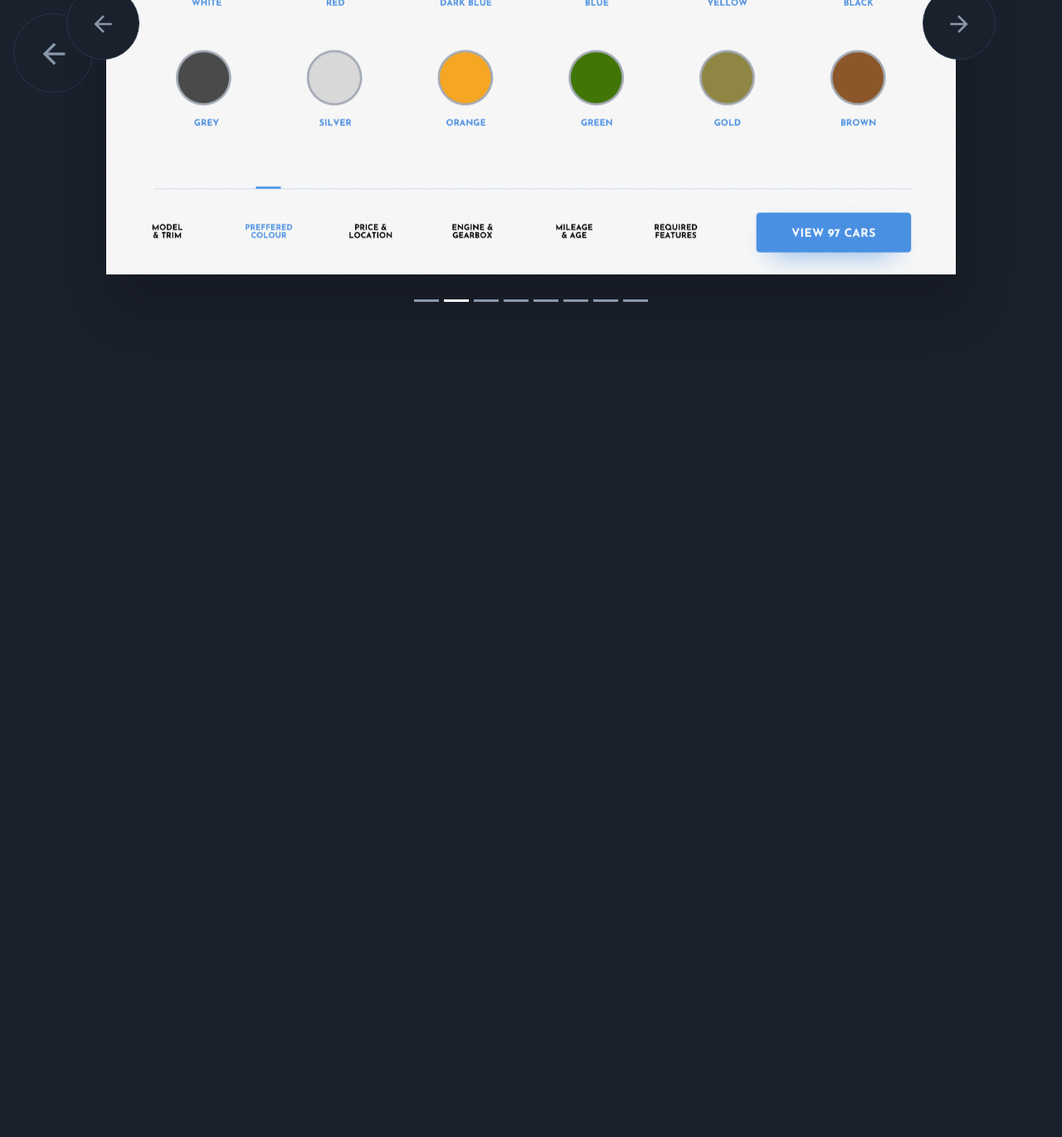
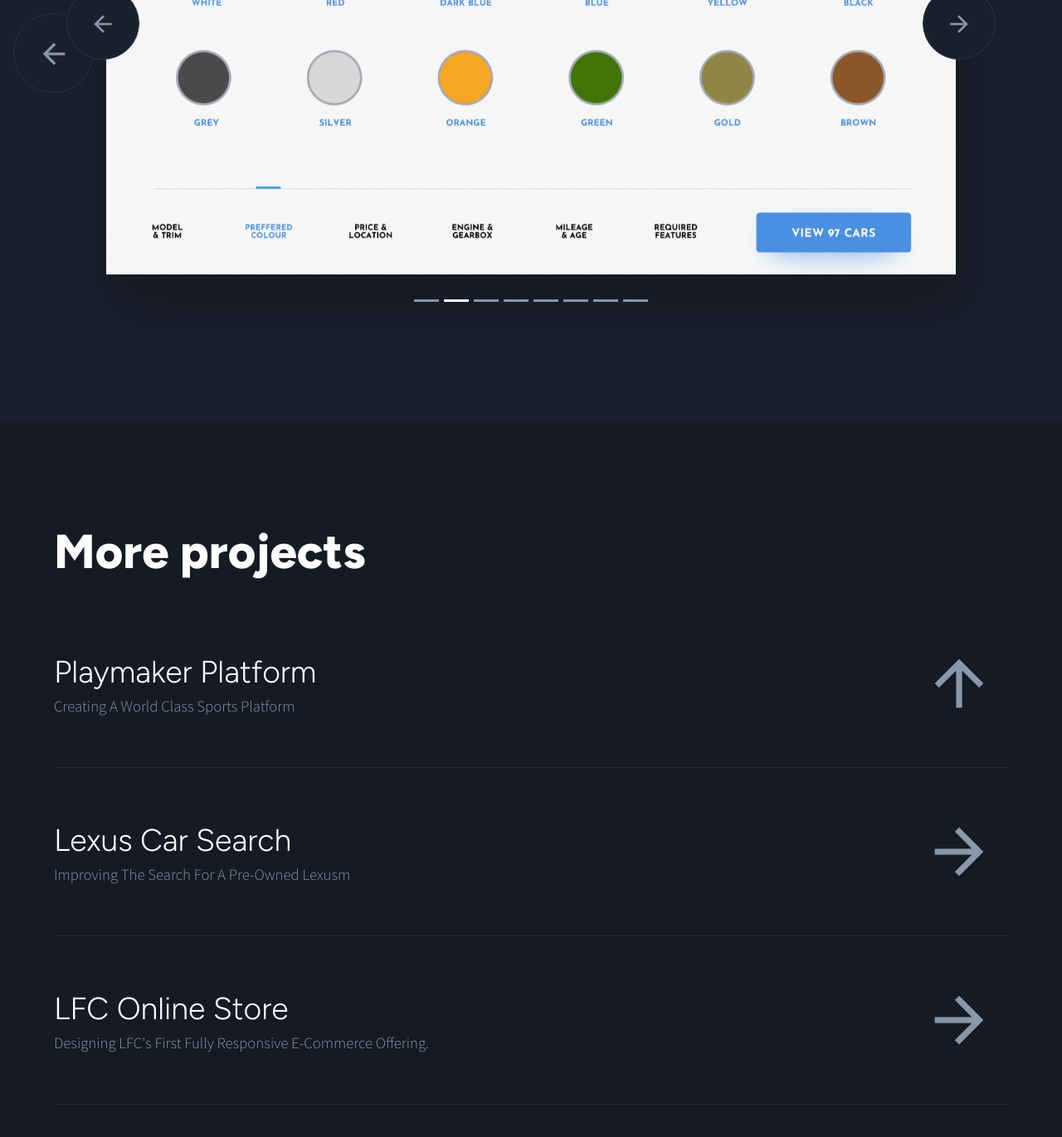
Before and after one commit to anthony-clark/AnthonyClark.github.io, a Jekyll site: the page index.html, which Jekyll copies as it is, in a window 1280 px wide and 1400 px high, scrolled down 18430 px. Shown: the top 1371 px of the window at 83% size. Built offline with Jekyll 4.4.1, drawn with Linux system fonts in a browser that asks for light colours; nearby versions of some CDN libraries; before the commit the page ends 18820 px from its top, so only the background shows below that; some of the changed text lies outside the part shown.

Commit message:
added project list

```diff
--- a/css/main.css
+++ b/css/main.css
@@ -4,6 +4,7 @@ body {
     margin:0;
     padding:0;
     background: #1A202C;
+
 }
 
 .container{
@@ -16,6 +17,14 @@ body {
     max-width:900px;
     margin:120px auto 0 auto;
     display: block;
+  }
+  section{
+    margin: 0;
+    padding: 0;
+  }
+
+  section.project-list div.container.narrow{
+    margin: 0 auto;
   }
 #case-study-meta{
     display: flex;
@@ -118,10 +127,7 @@ h2 {
 }
 h2.larger-h2{
     font-size: 4em;
-    background-image: linear-gradient(#3c4a65, #FFFFFF);
-    background-clip: text;
- -webkit-background-clip: text;
- color: transparent;
+
 }
 h3 {
     font-size: 1.8em;
@@ -280,3 +286,61 @@ opacity: 1;
     font-size: 32px;
     color: #8897aa;
 }
+
+section div.container{
+    display: block;
+    margin: 0 auto;
+}
+section.project-list{
+    background-color:#151A23 ;
+    padding: 120px 0 120px 0;
+    margin-top: 120px;
+    clear: both;
+  }
+
+  section.project-list ul{
+    list-style: none;
+    margin: 0;
+    pad: 0;
+  }
+  section.project-list ul li a{
+    border-bottom:1px solid #202c41;
+    padding: 60px 0 60px 0;
+    display: block;
+    font-size: 1.3em;
+    color:#8897aa;
+  }
+  section.project-list ul li a.active:hover span{
+    right: 30px;
+margin-top: -90px;
+  }
+  section.project-list ul li a strong{
+    display: block;
+    margin: 0 0 12px 0;
+    padding: 0;
+    font-size: 2em;
+    line-height: 1em;
+     font-family:'Figtree','Helvetica', 'Arial', 'Sans-Serif';
+    font-weight: 300;
+    color: #FFFFFF;
+  }
+  section.project-list ul li a span{
+  position: absolute;
+  right: 30px;
+    font-size: 88px;
+    margin-top:-60px;
+    transition: all 0.3s ease-out;
+
+  }
+  section.project-list ul li a:hover span{
+    right: 0px;
+
+
+    }
+    section.project-list ul li a:hover{
+        text-decoration: none;
+        color:#8897aa;
+    }
+    section.project-list ul li a:hover strong{
+        color:#8897aa;
+    }
--- a/index.html
+++ b/index.html
@@ -256,7 +256,18 @@ title: Anthony Clark - Design Portfolio
 
 	  </div>
 	</div>
-
+<section class="project-list">
+	<div class="container">
+		<h2 class="larger-h2">More projects</h2>
+<ul>
+	<li><a href="" class="active"><strong>Playmaker Platform</strong>Creating A World Class Sports Platform<span class="material-icons-outlined">arrow_upward</span></a></li>
+	<li><a href=""><strong>Lexus Car Search</strong>Improving The Search For A Pre-Owned Lexusm<span class="material-icons-outlined">arrow_forward</span></a></li>
+	<li><a href=""><strong>LFC Online Store</strong>Designing LFC's First Fully Responsive E-Commerce Offering. <span class="material-icons-outlined">arrow_forward</span></a></li>
+	<li><a href=""><strong>Everton FC</strong>Leading The Design On The Everton Website For Over 10 Years.<span class="material-icons-outlined">arrow_forward</span></a></li>
+	<li><a href=""><strong>Aston Villa Hospitality</strong>Improving The Search For Matchday Hospitality<span class="material-icons-outlined">arrow_forward</span></a></li>
+</ul>
+</section>
+	</div>
 
 <script src="https://code.jquery.com/jquery-3.2.1.slim.min.js" integrity="sha384-KJ3o2DKtIkvYIK3UENzmM7KCkRr/rE9/Qpg6aAZGJwFDMVNA/GpGFF93hXpG5KkN" crossorigin="anonymous"></script>
 <script src="https://cdn.jsdelivr.net/npm/popper.js@1.12.9/dist/umd/popper.min.js" integrity="sha384-ApNbgh9B+Y1QKtv3Rn7W3mgPxhU9K/ScQsAP7hUibX39j7fakFPskvXusvfa0b4Q" crossorigin="anonymous"></script>
```
Also changed, not shown: images/bgtest.jpg (added).
